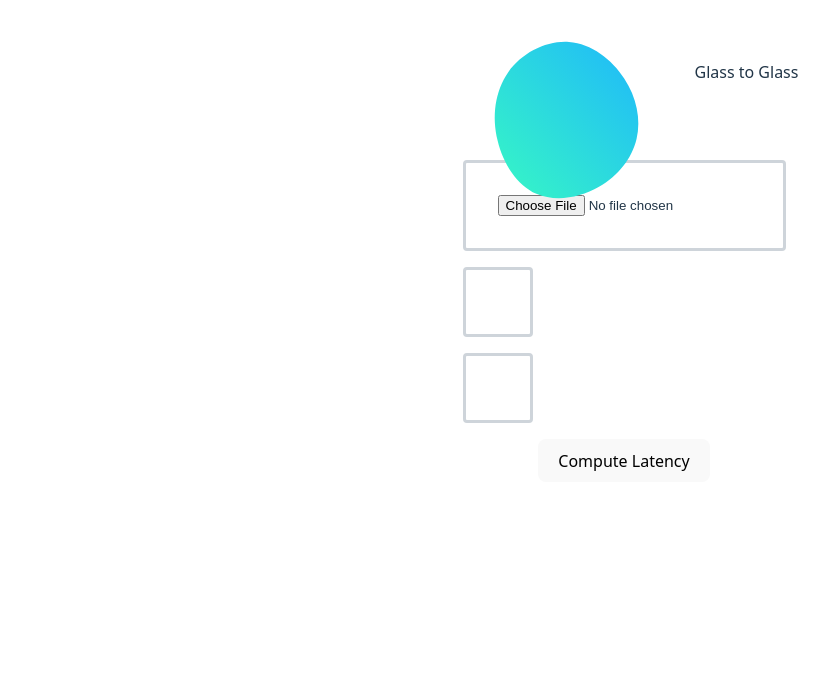
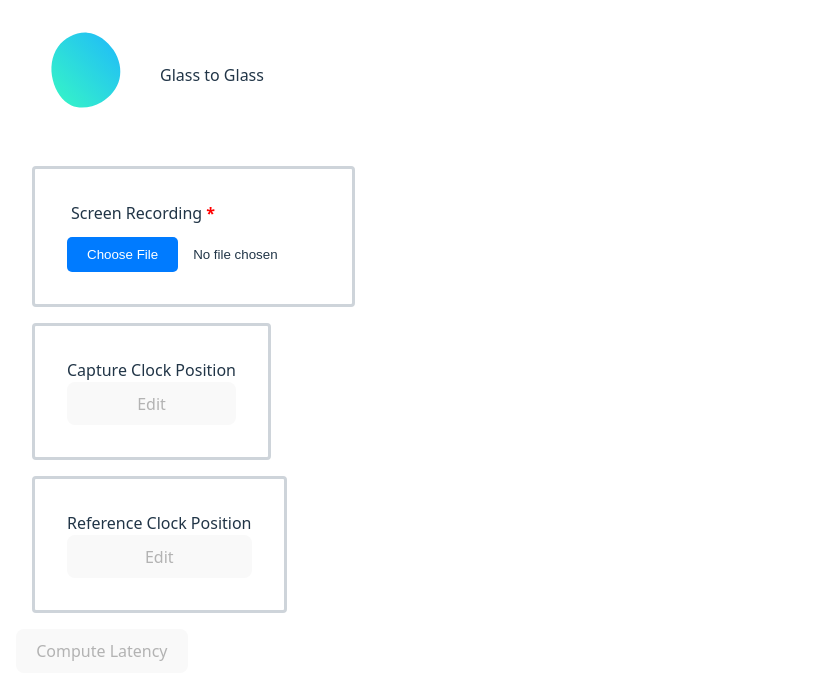
Before and after one commit to charlieblevins/glass-to-glass, a React (Vite) app: page / in a window 1280 px wide. Shown: the top 700 px of the page, without its empty margins (16-845 px from the left). Built offline with nearby package versions, Linux system fonts and the light colour scheme.

Commit message:
input form layout

```diff
--- a/package.json
+++ b/package.json
@@ -10,6 +10,7 @@
     "preview": "vite preview"
   },
   "dependencies": {
+    "classnames": "^2.5.1",
     "react": "^19.2.0",
     "react-dom": "^19.2.0"
   },
@@ -23,6 +24,7 @@
     "eslint-plugin-react-hooks": "^7.0.1",
     "eslint-plugin-react-refresh": "^0.4.24",
     "globals": "^16.5.0",
+    "prettier": "3.7.4",
     "typescript": "~5.9.3",
     "typescript-eslint": "^8.46.4",
     "vite": "^7.2.4"
--- a/src/App.css
+++ b/src/App.css
@@ -5,11 +5,11 @@ html, body {
   max-width: 1280px;
   margin: 0 auto;
   padding: 2rem;
-  text-align: center;
   display: flex;
   flex-direction: column;
   align-items: flex-start;
   height: 100%;
+  width: 100%;
 }
 
 header {
@@ -21,8 +21,7 @@ header {
 }
 
 .logo {
-  width: 200px;
-  height: 6em;
+  width: 6em;
   padding: 1.5em;
   will-change: filter;
   transition: filter 300ms;
@@ -48,14 +47,15 @@ header {
     animation: logo-spin infinite 20s linear;
   }
 }
-
-.card {
-  padding: 2em;
+.required-label::after {
+  content: " *"; /* Adds a space and an asterisk after the label text */
+  color: red;   /* Styles the asterisk in red */
+  font-weight: bold; /* Makes it bold */
+}
+label {
+  margin: 0 0.25rem 0.75rem;
 }
 
-.read-the-docs {
-  color: #888;
-}
 .input-group {
   display: flex;
   border: 3px solid #ced4da; /* Add the desired border */
@@ -64,4 +64,46 @@ header {
   width: fit-content;
   padding: 2rem;
   margin: 1rem;
+  flex-direction: column;
+  align-items: left;
+  justify-content: left;
 }
+.input-group.disabled {
+  border-color: gray;
+}
+
+input[type="file"]::file-selector-button {
+  /* Basic styling properties */
+  background-color: #007bff;
+  color: white;
+  padding: 10px 20px;
+  border: none;
+  border-radius: 5px;
+  cursor: pointer;
+
+  /* Additional effects */
+  margin-right: 15px;
+  transition: background-color 0.2s ease-in-out;
+}
+
+/* Hover and focus styles */
+input[type="file"]::file-selector-button:hover {
+  background-color: #0056b3;
+}
+
+input[type="file"]::file-selector-button:focus {
+  outline: 2px solid #007bff;
+  outline-offset: 2px;
+}
+
+dialog {
+  width: 80%;
+  border: none;
+  border-radius: 8px;
+  padding: 20px;
+}
+
+::backdrop {
+  background-color: rgba(0, 0, 0, 0.7); /* Darkened background */
+  backdrop-filter: blur(5px); /* Optional blur */
+}
--- a/src/App.tsx
+++ b/src/App.tsx
@@ -8,14 +8,17 @@ import { States } from './model/stateMachine.ts';
 
 
 function App() {
-  const [stateMachine, setStateMachine] = useState(States.Input)
+  const [stateMachine, setStateMachine] = useState(States.Initial)
 
   useEffect(() => {
+    document.addEventListener(Events.VideoAdded, () => {
+      setStateMachine(States.HasVideo);
+    })
     document.addEventListener(Events.InputFormSubmitted, () => {
       setStateMachine(States.Output);
     })
     document.addEventListener(Events.BackToForm, () => {
-      setStateMachine(States.Input);
+      setStateMachine(States.Initial);
     })
   }, [])
 
@@ -25,8 +28,8 @@ function App() {
         <Logo />
         <div id="headline-text">Glass to Glass</div>
       </header>
-      {stateMachine === States.Input ? (
-        <InputForm />
+      {stateMachine !== States.Output ? (
+        <InputForm stateMachine={stateMachine} />
       ) : (
         <Report />
       )}
--- /dev/null
+++ b/src/components/boundBoxFields.tsx
@@ -0,0 +1,37 @@
+
+function BoundBoxFields({
+  title,
+  prefix,
+}: {
+  title: string;
+  prefix: string;
+}) {
+  const xName = prefix + "-x";
+  const yName = prefix + "-y";
+  const widthName = prefix + "-width";
+  const heightName = prefix + "-height";
+
+  return (
+    <fieldset>
+      <legend>{title}</legend>
+      <div>
+        <label htmlFor={xName}>X:</label>
+        <input type="number" id={xName} name={xName} required />
+      </div>
+      <div>
+        <label htmlFor={yName}>Y:</label>
+        <input type="number" id={yName} name={yName} required />
+      </div>
+      <div>
+        <label htmlFor={widthName}>Width:</label>
+        <input type="number" id={widthName} name={widthName} required />
+      </div>
+      <div>
+        <label htmlFor={heightName}>Height:</label>
+        <input type="number" id={heightName} name={heightName} required />
+      </div>
+    </fieldset>
+  );
+}
+
+export default BoundBoxFields;
--- a/src/inputForm.tsx
+++ b/src/inputForm.tsx
@@ -1,21 +1,54 @@
-import { Events } from "./model/events"
+import { Events } from "./model/events";
+import { States } from "./model/stateMachine";
+import BoundBoxFields from "./components/boundBoxFields";
+import { useState } from "react";
 
-function InputForm() {
+function InputForm({ stateMachine }: { stateMachine: number }) {
+  const [boxEditorOpen, setBoxEditorOpen] = useState(false);
 
   const computeLatency = () => {
-    document.dispatchEvent(new CustomEvent(Events.InputFormSubmitted))
-  }
+    document.dispatchEvent(new CustomEvent(Events.InputFormSubmitted));
+  };
+
+  const onVideoInputChange = () => {
+    document.dispatchEvent(new CustomEvent(Events.VideoAdded));
+  };
 
   return (
     <form id="input-form">
       <div id="video-input" className="input-group">
-        <input type="file" />
+        <label className="required-label">Screen Recording</label>
+        <div>
+          <input onChange={onVideoInputChange} type="file" required />
+        </div>
       </div>
-      <div id="capture-clock-input" className="input-group"></div>
-      <div id="now-clock-input" className="input-group"></div>
-      <button type="submit" onClick={computeLatency}>Compute Latency</button>
+      <div id="capture-clock-box-input" className="input-group">
+        <div className="label">Capture Clock Position</div>
+        <button
+          disabled={stateMachine === States.Initial}
+          onClick={() => setBoxEditorOpen(true)}
+        >
+          Edit
+        </button>
+      </div>
+      <div id="reference-clock-box-input" className="input-group">
+        <div className="label">Reference Clock Position</div>
+        <button
+          disabled={stateMachine === States.Initial}
+          onClick={() => setBoxEditorOpen(true)}
+        >
+          Edit
+        </button>
+      </div>
+      <button type="submit" onClick={computeLatency} disabled={true}>
+        Compute Latency
+      </button>
+      <dialog open={boxEditorOpen}>
+        <BoundBoxFields title="Display Clock Position (px)" prefix="cpp" />
+        <button onClick={() => setBoxEditorOpen(false)}>Close</button>
+      </dialog>
     </form>
-  )
+  );
 }
 
-export default InputForm
+export default InputForm;
--- a/src/model/events.ts
+++ b/src/model/events.ts
@@ -1,5 +1,6 @@
-
+// all events are prefixed with 'gg' (glass to glass)
 export const Events = {
+  VideoAdded: 'ggVideoAdded',
   InputFormSubmitted: 'ggInputFormSubmitted',
   BackToForm: 'ggBackToForm',
 }
--- a/src/model/stateMachine.ts
+++ b/src/model/stateMachine.ts
@@ -1,4 +1,5 @@
 export const States = {
-    Input: 1,
-    Output: 2,
+    Initial: 1,
+    HasVideo: 2,
+    Output: 3,
 }
```
Also changed, not shown: src/components/logo.tsx (+36 -6 lines).
